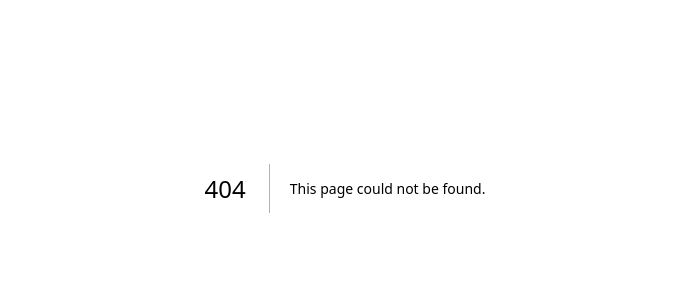
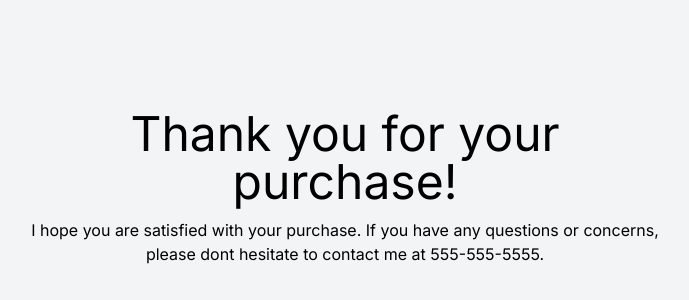
Before and after one commit to rhinkle/tip-please, a Next.js app: page /thank-you in a window 1280 px wide. Before the commit this address had no page. Shown: the part 212-512 px from the top of the page, without its empty margins (295-984 px from the left). Built offline with nearby package versions, Linux system fonts and the light colour scheme.

Commit message:
feat: working thank-you navigation

```diff
--- /dev/null
+++ b/src/app/thank-you/page.tsx
@@ -0,0 +1,13 @@
+export default function ThankYou() {
+  return (
+    <div className="flex h-full justify-center">
+      <div className="flex h-full w-4/5 flex-col justify-center gap-3 text-center align-middle lg:w-1/2">
+        <span className="text-5xl">Thank you for your purchase!</span>
+        <p>
+          I hope you are satisfied with your purchase. If you have any questions
+          or concerns, please dont hesitate to contact me at 555-555-5555.
+        </p>
+      </div>
+    </div>
+  );
+}
--- a/src/app/tip-window/_tip-button/tip-button.tsx
+++ b/src/app/tip-window/_tip-button/tip-button.tsx
@@ -1,3 +1,4 @@
+import Link from "next/link";
 export interface TipButtonProps {
   percent: number;
   amount: string;
@@ -5,9 +6,9 @@ export interface TipButtonProps {
 
 export default function TipButton({ percent, amount }: TipButtonProps) {
   return (
-    <button className="w-1/3 bg-blue-500 p-5">
+    <Link href="/thank-you" className="w-1/3 bg-blue-500 p-5">
       {`${percent}%`}
       <span className="block text-xs">{amount}</span>
-    </button>
+    </Link>
   );
 }
```
